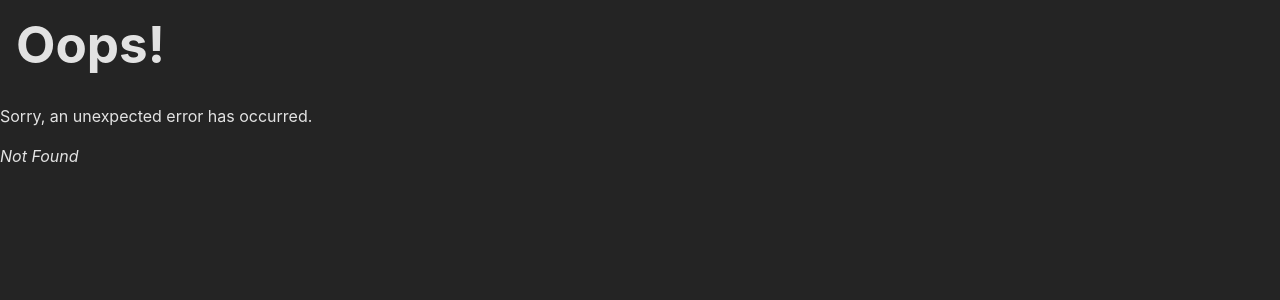
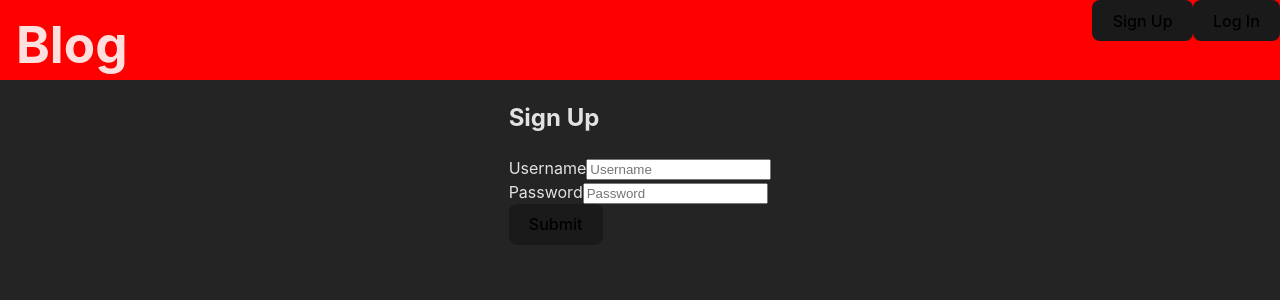
Before and after one commit to LXTKay/blogFrontEndAuthor, a React (Vite) app: page /signUp in a window 1280 px wide. Before the commit this address had no page. Shown: the top 300 px of the page. Built offline with nearby package versions, Linux system fonts and the light colour scheme.

Commit message:
sign Up added, app fully functional now

```diff
--- a/src/App.jsx
+++ b/src/App.jsx
@@ -2,6 +2,7 @@ import { Outlet } from 'react-router-dom';
 import './App.css'
 import LogInButton from './LogInButton';
 import LogoutButton from './LogOutButton';
+import SignUpButton from './SignUpButton';
 
 function App() {
   function goHome(){
@@ -16,7 +17,7 @@ function App() {
     <>
       <div id='header'>
         <h1 onClick={goHome} style={{cursor: 'pointer'}}>Blog</h1>
-        {checkForToken() ? <LogoutButton /> : <LogInButton />}
+        {checkForToken() ? <LogoutButton /> : <div><SignUpButton /><LogInButton /></div>}
       </div>
       <div id='body'>
         <Outlet />
--- a/src/Router.jsx
+++ b/src/Router.jsx
@@ -7,6 +7,7 @@ import LogIn from "./LogIn";
 import CreateBlogPost from "./CreateBlogPost";
 import EditBlogPost from "./EditBlogPost";
 import editBlogPostLoader from "./editBlogPostLoader";
+import SignUp from "./SignUp";
 
 const Router = () => {
   const router = createBrowserRouter([
@@ -35,6 +36,10 @@ const Router = () => {
           path: "posts/:postId/edit",
           element: <EditBlogPost/>,
           loader: editBlogPostLoader
+        },
+        {
+          path: "signUp",
+          element: <SignUp/>
         }
       ]
     },
--- /dev/null
+++ b/src/SignUp.jsx
@@ -0,0 +1,47 @@
+import config from "./config";
+
+export default function SignUp(){
+  async function submit(){
+    const username = document.querySelector("#username").value;
+    const password = document.querySelector("#password").value;
+
+    try{
+      const response = await fetch(config.APIURL + "authentication/register/", {
+        mode: "cors",
+        method: "POST",
+        headers: {
+          "Content-Type": "application/json",
+        },
+        body: JSON.stringify({
+          username: username,
+          password: password
+        })
+      });
+      if(!response.ok) throw new Error('Failed to fetch data');
+
+      const data = await response.json();
+      if(data.errors) throw new Error(data.errors);
+
+      document.querySelector("#message").innerHTML = data.message;
+    }catch(error){
+      document.querySelector("#message").innerHTML = error.message;
+    };
+  };
+  return (
+    <div>
+      <h2>Sign Up</h2>
+      <form action="#">
+        <div>
+          <label htmlFor="username">Username</label>
+          <input type="text" id="username" placeholder="Username"/>
+        </div>
+        <div>
+          <label htmlFor="password">Password</label>
+          <input type="password" id="password" placeholder="Password"/>
+        </div>
+        <button type="button" onClick={submit}>Submit</button>
+      </form>
+      <div id="message"></div>
+    </div>
+  );
+};
--- /dev/null
+++ b/src/SignUpButton.jsx
@@ -0,0 +1,8 @@
+export default function LogInButton(props) {
+  function goSignUp(){
+    window.location.href = '/signUp';
+  }
+  return (
+    <button onClick={goSignUp}>Sign Up</button>
+  );
+}
```
